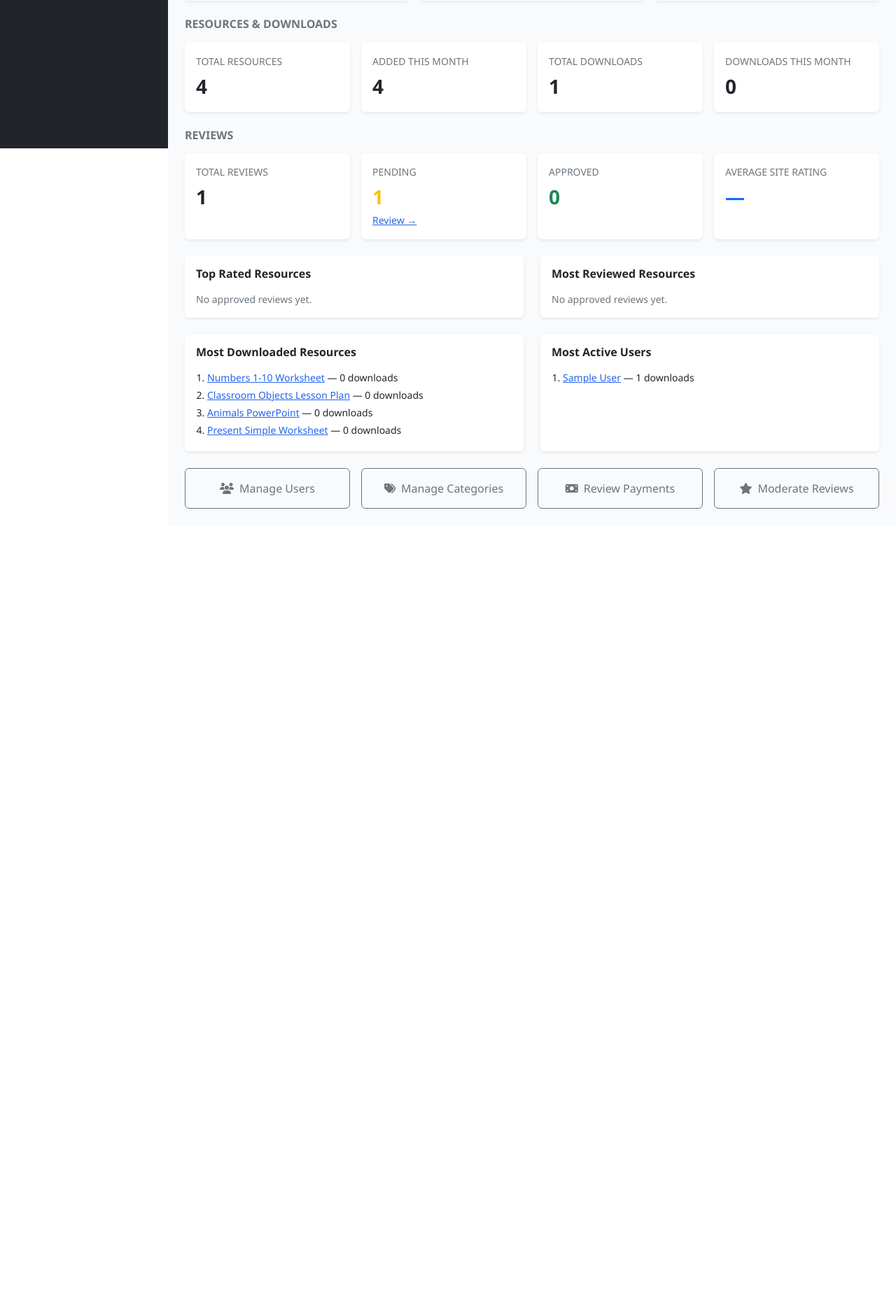
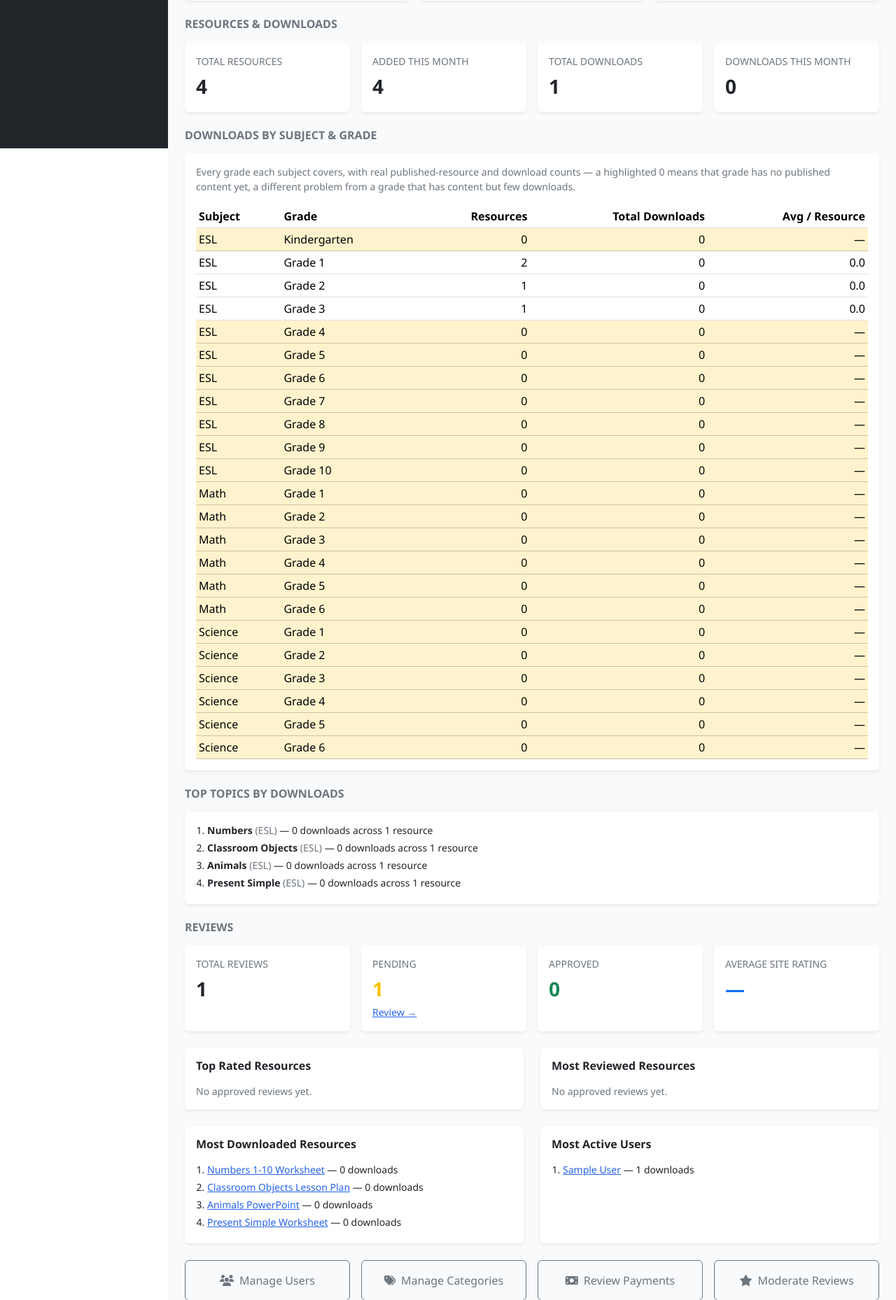
Before and after one commit to TaniformSylvester/ESL-, a PHP site: page /esl-teacher-hub/admin/index.php in a window 1280 px wide. Shown: the part 588-2446 px from the top of the page at 70% size. Before the commit the page ends 1315 px from the top, so only its background shows below. Run offline with PHP 8.4, Linux system fonts and the light colour scheme; the visitor is signed in with stand-in values (Sample User, id 1); data comes from the database, SQL or seed files in the repository; tables that the repository leaves empty hold one stand-in row (values such as "Sample post").

Commit message:
Add per-subject/grade and per-topic download breakdown to admin
Two new sections on the admin dashboard: a Downloads by Subject &
Grade table covering every grade each subject actually spans (empty
grades highlighted at 0, distinct from a grade that has content but
low downloads), and a Top Topics by Downloads ranking. Both are
built from real published-resource data so future content topics
can be prioritized by measured usage instead of a curriculum-
sequence guess.

Co-Authored-By: Claude Sonnet 5 <noreply@anthropic.com>
Claude-Session: https://claude.ai/code/session_01N49b43FUZrLoDqgzbhShLx

```diff
--- a/admin/index.php
+++ b/admin/index.php
@@ -3,6 +3,7 @@ require_once __DIR__ . '/../includes/init.php';
 require_once __DIR__ . '/../includes/auth.php';
 require_once __DIR__ . '/../includes/admin-functions.php';
 require_once __DIR__ . '/../includes/review-functions.php';
+require_once __DIR__ . '/../includes/subject-functions.php';
 
 require_admin();
 $stats = get_dashboard_stats();
@@ -11,6 +12,8 @@ $mostActiveUsers = get_most_active_users(5);
 $reviewStats = get_review_stats();
 $topRatedResources = get_top_rated_resources(5);
 $mostReviewedResources = get_most_reviewed_resources(5);
+$downloadsBySubjectGrade = get_downloads_by_subject_grade();
+$topTopics = get_top_topics_by_downloads(10);
 
 $pageTitle = 'Dashboard';
 require_once __DIR__ . '/../includes/admin-header.php';
@@ -127,6 +130,58 @@ require_once __DIR__ . '/../includes/admin-header.php';
             <p class="text-secondary small text-uppercase mb-1">Downloads This Month</p>
             <p class="stat-value mb-0"><?= (int)$stats['downloads_this_month'] ?></p>
         </div></div>
+    </div>
+</div>
+
+<h2 class="h6 fw-bold text-secondary text-uppercase mb-3">Downloads by Subject &amp; Grade</h2>
+<div class="card shadow-sm border-0 mb-4">
+    <div class="card-body">
+        <p class="small text-secondary mb-3">Every grade each subject covers, with real published-resource and download counts — a highlighted 0 means that grade has no published content yet, a different problem from a grade that has content but few downloads.</p>
+        <div class="table-responsive">
+            <table class="table table-sm align-middle mb-0">
+                <thead>
+                    <tr>
+                        <th>Subject</th>
+                        <th>Grade</th>
+                        <th class="text-end">Resources</th>
+                        <th class="text-end">Total Downloads</th>
+                        <th class="text-end">Avg / Resource</th>
+                    </tr>
+                </thead>
+                <tbody>
+                    <?php foreach ($downloadsBySubjectGrade as $row): ?>
+                        <?php $avgDownloads = $row['resource_count'] > 0 ? $row['total_downloads'] / $row['resource_count'] : 0; ?>
+                        <tr<?= $row['resource_count'] === 0 ? ' class="table-warning"' : '' ?>>
+                            <td><?= e($row['subject_name']) ?></td>
+                            <td><?= e($row['grade_level']) ?></td>
+                            <td class="text-end"><?= (int)$row['resource_count'] ?></td>
+                            <td class="text-end"><?= (int)$row['total_downloads'] ?></td>
+                            <td class="text-end"><?= $row['resource_count'] > 0 ? number_format($avgDownloads, 1) : '&mdash;' ?></td>
+                        </tr>
+                    <?php endforeach; ?>
+                </tbody>
+            </table>
+        </div>
+    </div>
+</div>
+
+<h2 class="h6 fw-bold text-secondary text-uppercase mb-3">Top Topics by Downloads</h2>
+<div class="card shadow-sm border-0 mb-4">
+    <div class="card-body">
+        <?php if (empty($topTopics)): ?>
+            <p class="text-secondary small mb-0">No downloads recorded yet.</p>
+        <?php else: ?>
+            <ol class="mb-0 ps-3">
+                <?php foreach ($topTopics as $topic): ?>
+                    <li class="small mb-1">
+                        <span class="fw-bold"><?= e($topic['topic']) ?></span>
+                        <span class="text-secondary">(<?= e($topic['subject_name']) ?>)</span>
+                        &mdash; <?= (int)$topic['total_downloads'] ?> download<?= (int)$topic['total_downloads'] === 1 ? '' : 's' ?>
+                        across <?= (int)$topic['resource_count'] ?> resource<?= (int)$topic['resource_count'] === 1 ? '' : 's' ?>
+                    </li>
+                <?php endforeach; ?>
+            </ol>
+        <?php endif; ?>
     </div>
 </div>
 
--- a/includes/admin-functions.php
+++ b/includes/admin-functions.php
@@ -52,6 +52,63 @@ function get_dashboard_stats(): array
 function get_most_downloaded_resources(int $limit = 5): array
 {
     $stmt = getDB()->prepare('SELECT title, slug, download_count FROM resources ORDER BY download_count DESC LIMIT ' . max(1, $limit));
+    $stmt->execute();
+
+    return $stmt->fetchAll();
+}
+
+/**
+ * Every valid subject/grade combination (via get_subject_grade_levels(),
+ * so a grade a subject doesn't actually cover never appears) with its real
+ * published-resource count and total downloads — including combinations
+ * with zero resources, shown as 0 rather than omitted. This is what turns
+ * "which grade needs content next" from a guess into a measurement: a
+ * grade with resources but few downloads is a different problem than a
+ * grade with nothing published yet, and both show up here.
+ */
+function get_downloads_by_subject_grade(): array
+{
+    $stmt = getDB()->prepare(
+        "SELECT COUNT(*) AS resource_count, COALESCE(SUM(download_count), 0) AS total_downloads
+         FROM resources
+         WHERE subject_id = ? AND grade_level = ? AND is_published = 1 AND status = 'active'"
+    );
+
+    $rows = [];
+    foreach (get_all_subjects() as $subject) {
+        foreach (get_subject_grade_levels($subject) as $grade) {
+            $stmt->execute([$subject['id'], $grade]);
+            $stats = $stmt->fetch();
+            $rows[] = [
+                'subject_name'     => $subject['name'],
+                'grade_level'      => $grade,
+                'resource_count'   => (int)$stats['resource_count'],
+                'total_downloads'  => (int)$stats['total_downloads'],
+            ];
+        }
+    }
+
+    return $rows;
+}
+
+/**
+ * The $limit topics with the most total downloads across their published
+ * resources — grouped by subject as well as topic, since the same topic
+ * name (e.g. "Numbers") can reasonably exist under more than one subject
+ * without being the same topic. Feeds directly into deciding which topic
+ * to expand next, using real usage instead of a curriculum-sequence guess.
+ */
+function get_top_topics_by_downloads(int $limit = 10): array
+{
+    $stmt = getDB()->prepare(
+        "SELECT r.topic, s.name AS subject_name, COUNT(*) AS resource_count, SUM(r.download_count) AS total_downloads
+         FROM resources r
+         INNER JOIN subjects s ON s.id = r.subject_id
+         WHERE r.is_published = 1 AND r.status = 'active' AND r.topic IS NOT NULL AND r.topic != ''
+         GROUP BY r.topic, s.name
+         ORDER BY total_downloads DESC, resource_count DESC
+         LIMIT " . max(1, $limit)
+    );
     $stmt->execute();
 
     return $stmt->fetchAll();
```
